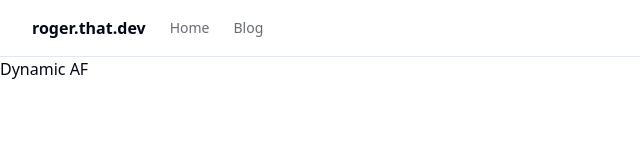
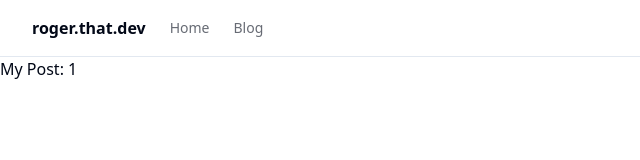
Before and after one commit to rogerthatdev/rogerthatdev, a Next.js app: page /blog/1 in a window 1280 px wide. Shown: the top 160 px of the page, without its empty margins (0-640 px from the left). Built offline with nearby package versions, Linux system fonts and the light colour scheme.

Commit message:
use next.js sample

```diff
--- a/src/app/blog/[blogId]/page.tsx
+++ b/src/app/blog/[blogId]/page.tsx
@@ -1,11 +1,3 @@
-const BlogPage = ({ params }: { params: { blogId: string } }) => {
-  console.log(params) // access the id in the URL
-  return (
-    <main>
-      <h1>Dynamic AF</h1>
-
-    </main>
-  )
+export default function Page({ params }: { params: { blogId: string } }) {
+  return <div>My Post: {params.blogId}</div>
 }
-
-export default BlogPage
```
